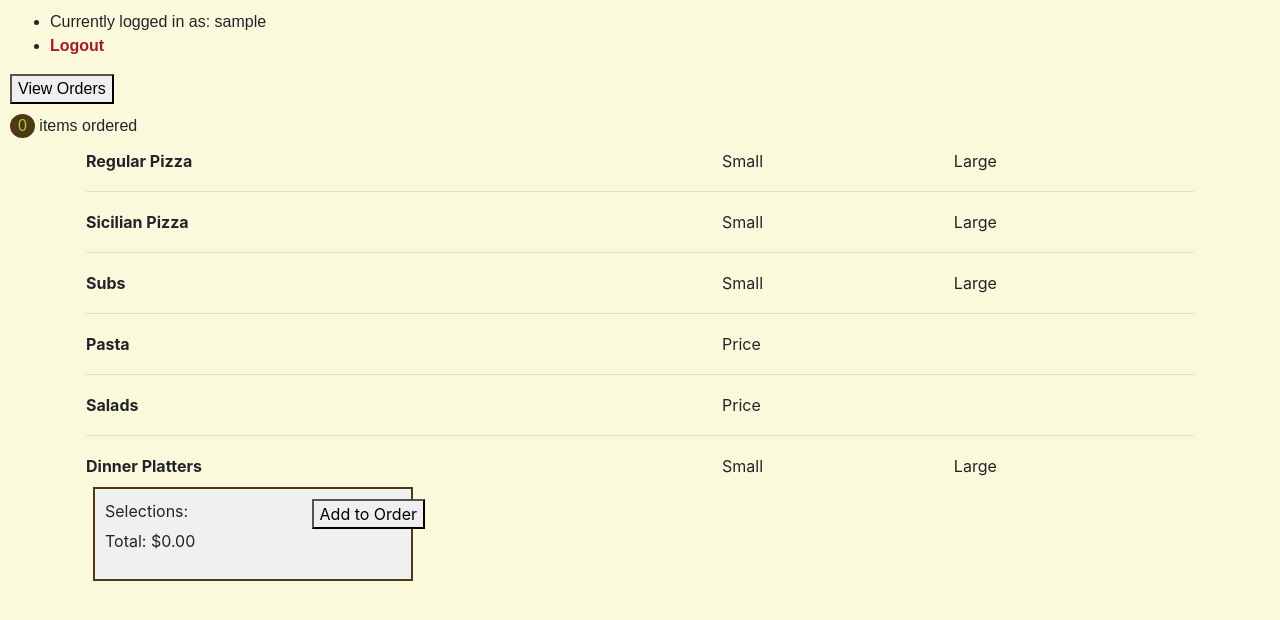
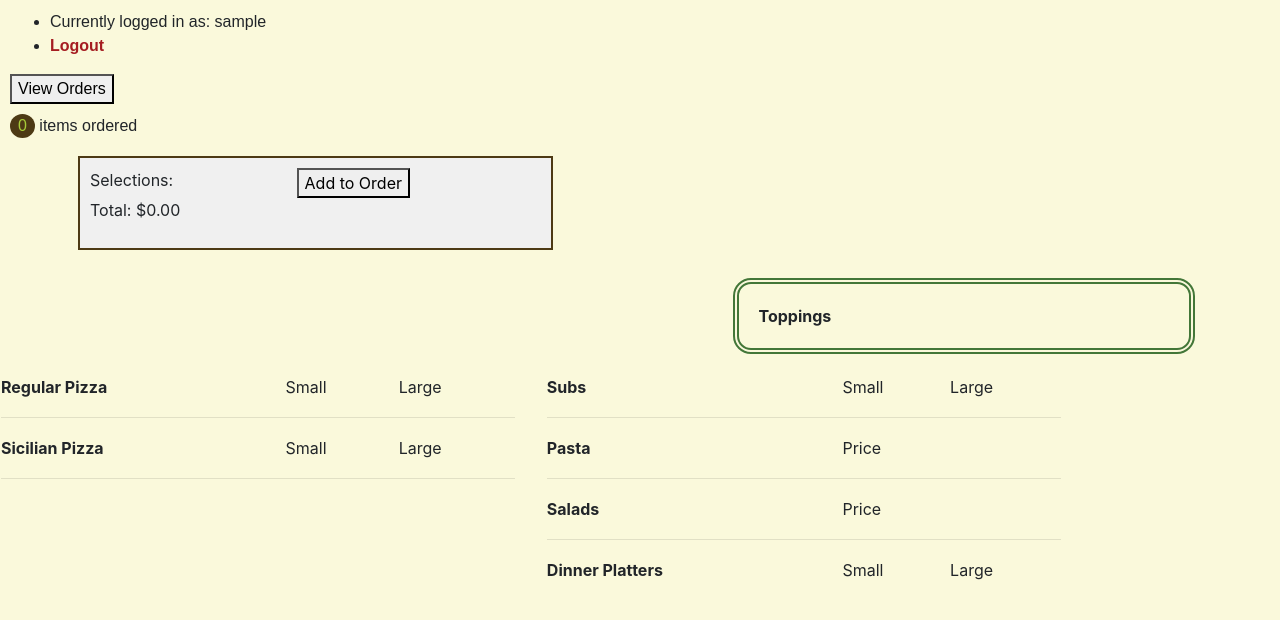
Before and after one commit to frealis/Project3-Django-Pizza-Menu, a Django app: page / in a window 1280 px wide. Shown: the top 620 px of the page. Run offline with Django 3.2, Linux system fonts and the light colour scheme; the visitor is signed in with stand-in values (Sample User, id 1); data that the repository does not hold is empty; some libraries are stand-ins or nearby versions.

Commit message:
Split menu on index.html into 2 columns while retaining separate indices for each column to allow for correct placement of extras & toppings in the DOM

```diff
--- a/orders/static/orders/css/main.css
+++ b/orders/static/orders/css/main.css
@@ -13,8 +13,8 @@ a {
 
 a:hover {
   color: #a7cc38;
-  -webkit-transition: 0.2s;
-  transition: 0.2s;
+  -webkit-transition: 0.1s;
+  transition: 0.1s;
 }
 
 .arial {
--- a/orders/static/orders/js/index.js
+++ b/orders/static/orders/js/index.js
@@ -7,8 +7,9 @@ document.addEventListener('DOMContentLoaded', function() {
     window.location.reload();
   }
 
-  // Retrieve extras and toppings items data from <div> located within <thead>
-  // on index.html, which gets serialized in views.py before retrieval here
+  // Retrieve extras and toppings items data from 'storage' <div> (just some
+  // random <div> with id='storage') within index.html's DOM. The data is stored
+  // as strings that get serialized in views.py before ending up in the DOM.
   storage = document.querySelector('#storage');
   storage_extras = storage.getAttribute('data-storage_extras');
   storage_toppings = storage.getAttribute('data-storage_toppings');
@@ -32,6 +33,7 @@ document.addEventListener('DOMContentLoaded', function() {
   let total_price = 0;
   let items_ordered_count = 0;
   let user = document.querySelector('#user').innerHTML;
+
   for (let j = 0; j < localStorage.length; j++) {
     if (JSON.parse(localStorage.getItem(j))['user'] === user) {
       items_ordered_count++;
@@ -57,19 +59,18 @@ document.addEventListener('DOMContentLoaded', function() {
     checkbox.setAttribute("data-price", price);
     checkbox.type = 'checkbox';
 
-    // Built-in anonymous onclick function for each checkbox
+    // The onclick function for each checkbox updates the count for the total
+    // number of checkboxes selected.
     checkbox.onclick = function() {
       let count = 0;
       list = document.getElementsByClassName(tr_id);
-
-      // Update the count for the total number of checkboxes selected
       for (let i = 0; i < list.length; i++) {
         if (list[i].checked === true) {
           count++;
         };
       };
 
-      // Disable all other checkboxes if a limit argument exists (3rd argument)
+      // Disable all other checkboxes if a limit exists (3rd parameter)
       if (count === limit) {
         for (let i = 0; i < list.length; i++) {
           if (list[i].checked !== true) {
@@ -82,6 +83,9 @@ document.addEventListener('DOMContentLoaded', function() {
         };
       };
 
+      // Add the currently selected item to the 'selections' <div> in the DOM
+      // (the 'selections' <div> acts as a sort of staging area for currently
+      // selected items).
       selections();
     };
     return checkbox;
@@ -139,16 +143,31 @@ document.addEventListener('DOMContentLoaded', function() {
   // --------------------- INDEX -------------------------------------------------
 
   // Figure out the index of the HTML child objects of <tbody>, namely topping and
-  // extra rows, <tr>'s, within the DOM.
-  function index (tr_id) {
-    var array = [];
-    var index = 0;
-    for (let i = 0; i < tbody.childNodes.length; i++) {
-      array[i] = tbody.childNodes[i];
-      if (array[i].id === tr_id) {
-        index = i;
+  // extra rows, <tr>'s, within the DOM. Pizza toppings go in a separate column
+  // from sub extras in the index.html DOM, so an attribute called 'category'
+  // was created to correcty determine the index of sub extras which is used to
+  // place them correctly on the webpage -- basically, pizzas and their toppings
+  // are in the left column, subs and their extras are in the right. If for some
+  // reason you want to scale up to 3 or more columns, you'll have to come up with
+  // a new system or create new categories.
+  function index(tr_id, category) {
+    let index = 0;
+    if (category === 'extra') {
+      for (let i = 0; i < tbody_extra.childNodes.length; i++) {
+        if (tbody_extra.childNodes[i].id === tr_id) {
+          index = i;
+        };
+      };
+    } else {
+      for (let i = 0; i < tbody.childNodes.length; i++) {
+        if (tbody.childNodes[i].id === tr_id) {
+          index = i;
+        };
       };
     };
+
+    console.log('index: ', index)
+
     return index;
   };
 
@@ -171,6 +190,8 @@ document.addEventListener('DOMContentLoaded', function() {
 
       // Update active selections
       active_selections.push({'td_id': td_id, 'tr_id': tr_id});
+
+      // Determine which overall DOM menu column the extras are in
 
       // Show extras items
       show_extras(tr_id, size);
@@ -253,6 +274,8 @@ document.addEventListener('DOMContentLoaded', function() {
       };
     };
 
+    // Add the currently selected item to the 'selections' <div> in the DOM (this
+    // section acts as a sort of staging area for currently selected items).
     selections();
   };
 
@@ -326,10 +349,13 @@ document.addEventListener('DOMContentLoaded', function() {
     // Stitch together the extras row, <tr>, that will be inserted into the DOM
     td_extras.append(ul_extras);
     tr_extras.className = tr_id;
+    tr_extras.dataset.category = 'extra';
     tr_extras.append(td_extras, td_extras_price, td_extras_checkbox);
 
-    // Add extras row, <tr>, to DOM.
-    document.querySelector('tbody').insertBefore(tr_extras, tbody.childNodes[index(tr_id) + 1]);
+    // Add extras row, <tr>, to DOM. These go in the right overall menu column
+    // (the menu is basically divided into two vertical columns) with a <tbody>
+    // tag that has id="tbody_extras".
+    document.querySelector('#tbody_extra').insertBefore(tr_extras, tbody_extra.childNodes[index(tr_id, tr_extras.dataset.category) + 1]);
   };
 
   // --------------------- SHOW TOPPINGS -----------------------------------------
@@ -381,7 +407,7 @@ document.addEventListener('DOMContentLoaded', function() {
 
     // Gather a list of every currently selected item on the menu. Menu item
     // selections have data-tr_id attributes, and toppings and extras items have
-    // their class attribute = to the tr_id value of the menu item that they are
+    // their class attribute === to the tr_id value of the menu item that they are
     // associated with
     for (let i = 0; i < x.length; i++) {
       if (x[i].dataset.tr_id && x[i].checked) {
--- a/orders/templates/orders/index.html
+++ b/orders/templates/orders/index.html
@@ -10,6 +10,7 @@
 <!-- Body -->
 {% block body %}
 
+<!-- Heading -->
 <div class="arial padding10">
   <div>
     <ul>
@@ -23,15 +24,42 @@
   </div>
 </div>
 
+<!-- Storage for Toppings & Extras -->
+<div id="storage" data-storage_toppings="{{ toppings }}" data-storage_extras="{{ extras }}"></div>
+
 <div class="container">
 
+  <!-- Selections & Toppings -->
+  <div class="row">
+    <div class="col-md-5 selections">
+        <div class="header width320">
+          <div class="left">Selections:</div>
+          <div class="right">
+            <button id="add_to_order">Add to Order</button>
+          </div>
+        </div>
+        <div>
+          <div id="current_selections"></div>
+          <p>Total: $<span id="total_price"></span></p>
+        </div>
+      </div>
+    </div>
+    <div class="col-md-5 ml-md-auto login-toppings-background">
+
+      <strong>Toppings</strong>
+      <div class="login-toppings"></div>
+      <div class="login-extras"></div>
+    </div>
+  </div>
+
   <!-- Menu  -->
-  <div class="menu_items">
-    <table id="table">
-      <thead>
-        <div id="storage" data-storage_toppings="{{ toppings }}" data-storage_extras="{{ extras }}"></div>
-      </thead>
+  <div class="row">
+
+  <!-- FIRST Menu Column -->
+  <div class="col-md-5">
+    <table>
       <tbody id="tbody">
+
         <!-- Regular Pizza -->
         <tr>
           <td><strong>Regular Pizza</strong></td>
@@ -53,7 +81,9 @@
             </tr>
           {% endif %}
         {% endfor %}
+
         <tr><td colspan=3><hr></td></tr>
+
         <!-- Sicialian Pizza -->
         <tr>
           <td><strong>Sicilian Pizza</strong></td>
@@ -75,7 +105,19 @@
             </tr>
           {% endif %}
         {% endfor %}
+
         <tr><td colspan=3><hr></td></tr>
+
+      </tbody>
+    </table>
+  </div>
+
+
+  <!-- SECOND Menu Column -->
+  <div class="col-md-5">
+    <table>
+      <tbody id="tbody_extra">
+
       <!-- Subs -->
       <tr>
         <td><strong>Subs</strong></td>
@@ -97,7 +139,9 @@
           </tr>
         {% endif %}
       {% endfor %}
+
       <tr><td colspan=3><hr></td></tr>
+
       <!-- Pasta -->
       <tr>
         <td><strong>Pasta</strong></td>
@@ -111,7 +155,9 @@
           </tr>
         {% endif %}
       {% endfor %}
+
       <tr><td colspan=3><hr></td></tr>
+
       <!-- Salads -->
       <tr>
         <td><strong>Salads</strong></td>
@@ -125,7 +171,9 @@
         </tr>
         {% endif %}
       {% endfor %}
+
       <tr><td colspan=3><hr></td></tr>
+
       <!-- Dinner Platters -->
       <tr>
         <td><strong>Dinner Platters</strong></td>
@@ -142,26 +190,8 @@
         {% endif %}
       {% endfor %}
     </tbody>
-      <tfoot></tfoot>
   </table>
-  </div>
-
-  <!-- SELECTIONS -->
-  <div class="selections">
-    <div class="header width320">
-      <div class="left">
-        Selections:
-      </div>
-      <div class="right">
-        <button id="add_to_order">Add to Order</button>
-      </div>
-    </div>
-    <div>
-      <div id="current_selections"></div>
-      <p>Total: $<span id="total_price"></span></p>
   </div>
   </div>
 
-</div>
-
 {% endblock %}
```
Lines whose indentation alone changed are shown as unchanged.
